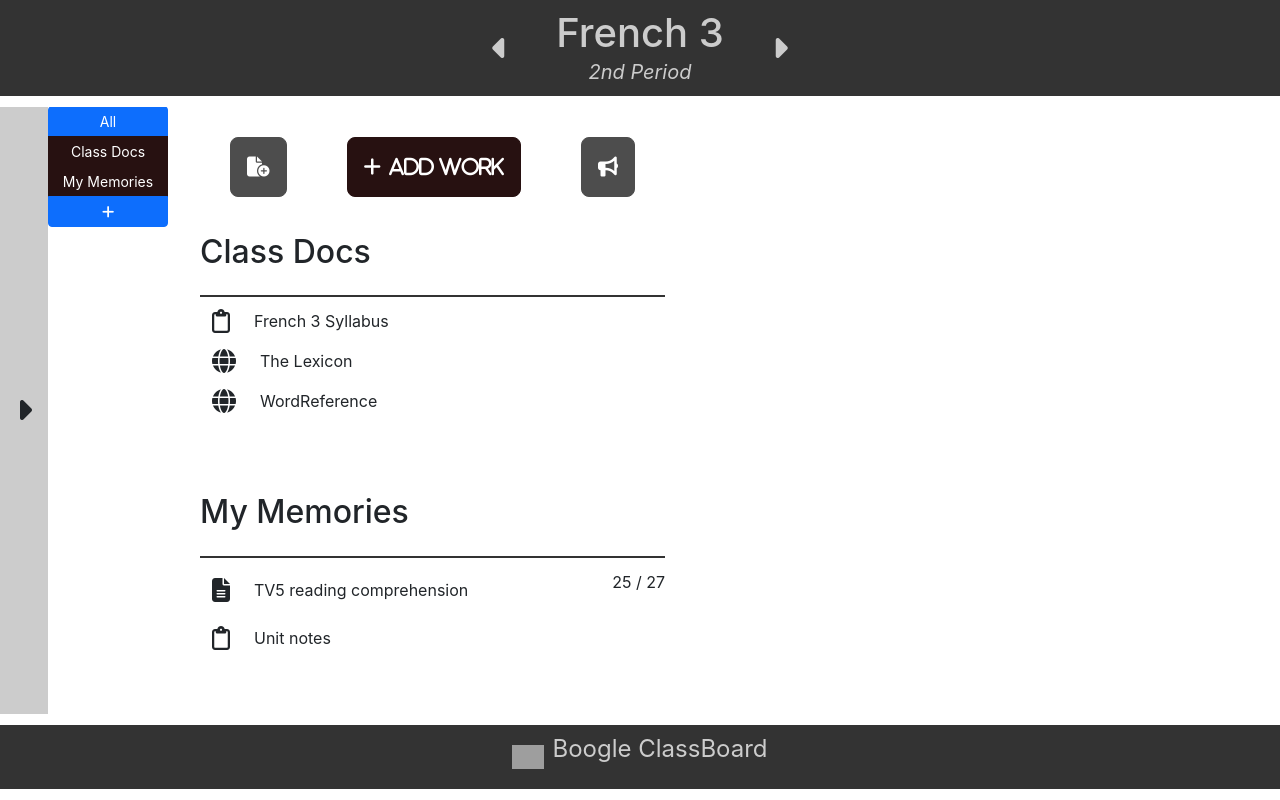
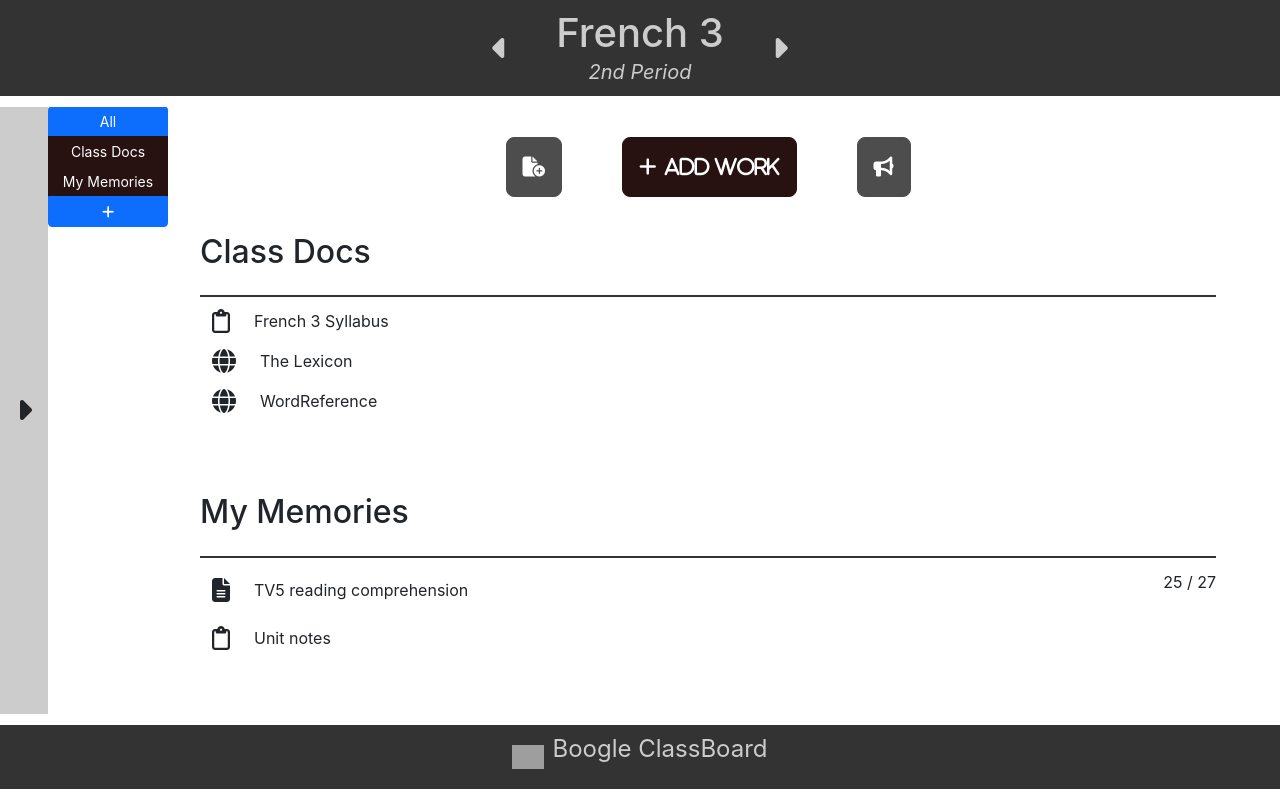
Before and after one commit to renkomba/boogle, a React (Create React App) app: page /pages/CourseSite in a window 1280 px wide. Built offline with nearby package versions, Linux system fonts and the light colour scheme; grey boxes are pictures that could not be loaded.

Commit message:
grid was only fitting content, so added flex-grow (parent is flexbox) so <CourseContent /> fills the width of the page

```diff
--- a/src/components/Content/CourseContent/CourseContent.module.css
+++ b/src/components/Content/CourseContent/CourseContent.module.css
@@ -4,8 +4,10 @@
     display: grid;
     grid-auto-flow: column;
     height: 100%;
+    width: 100vw;
     overflow: scroll;
     grid-template-columns: max-content;
+    flex-grow: 1;
 }
 
 .buttonsAndAssignments {
```
